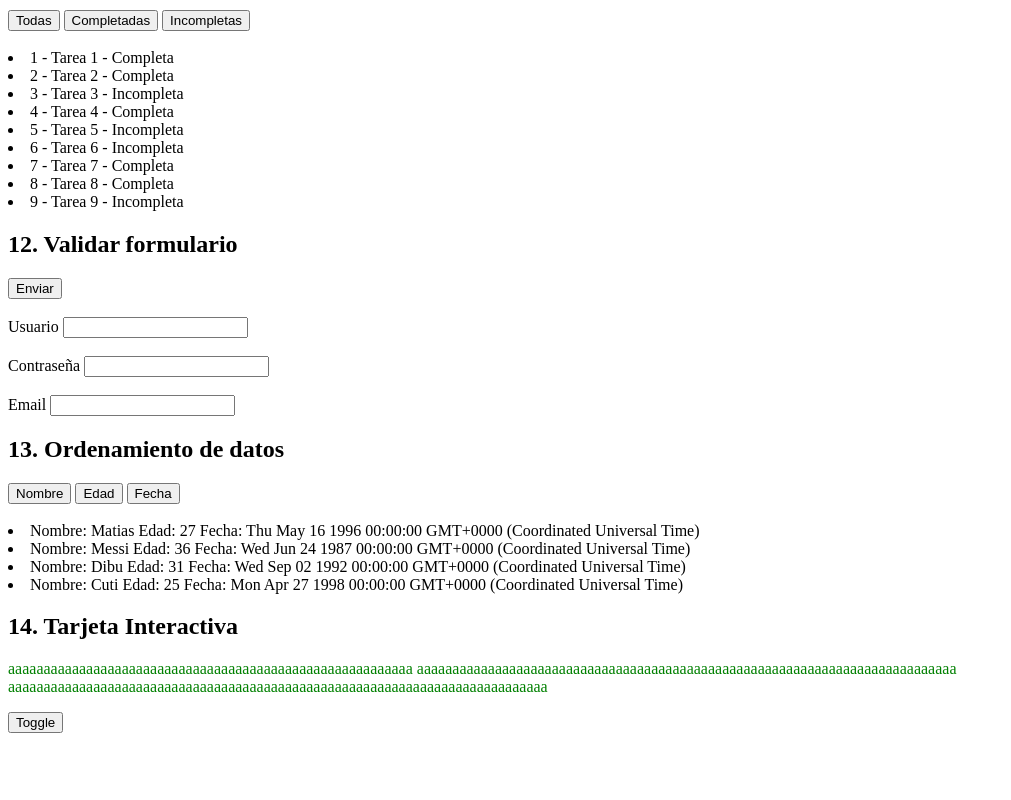
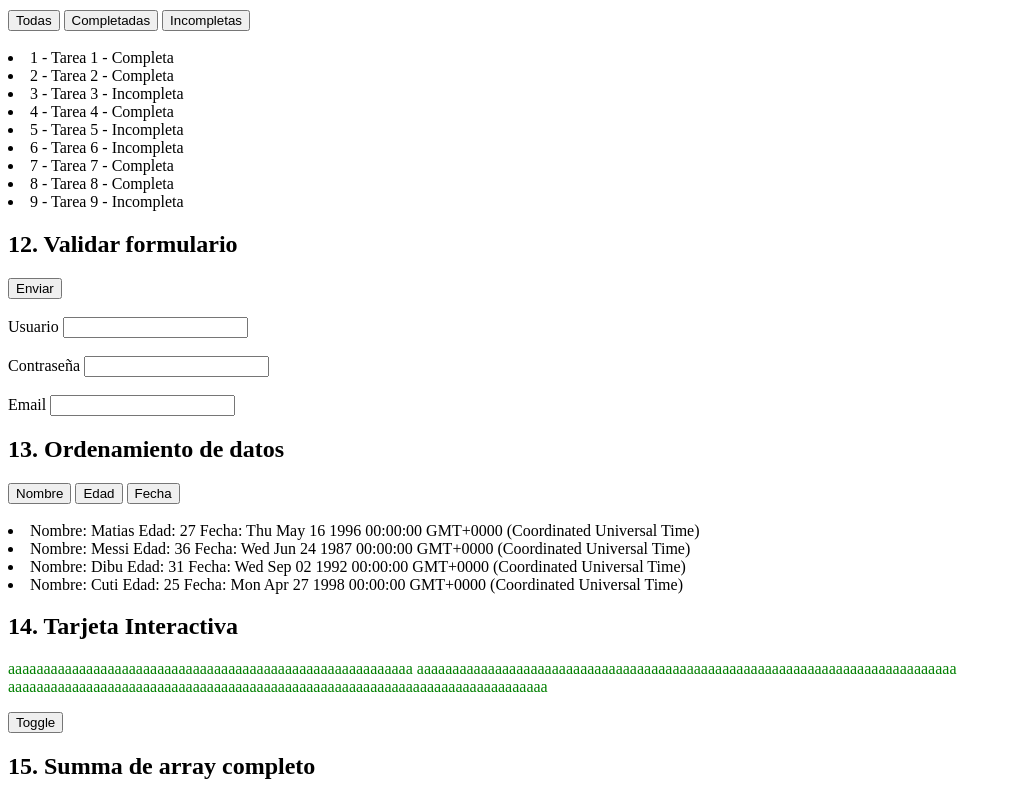
Before and after one commit to matiasmoscone1/practica-ejercicios-logica-programacion-react, a React (Vite) app: page / in a window 1280 px wide. Shown: the part 1869-2669 px from the top of the page, without its empty margins (0-1011 px from the left). Before the commit the page ends 2610 px from the top, so only its background shows below. Built offline with nearby package versions, Linux system fonts and the light colour scheme.

Commit message:
Agregando ejercicio 15

```diff
--- a/src/App.jsx
+++ b/src/App.jsx
@@ -13,6 +13,7 @@ import FiltroDeTareas from './ejercicios/FiltroDeTareas';
 import ValidarFormulario from './ejercicios/ValidarFormulario';
 import OrdenarDatos from './ejercicios/OrdenarDatos';
 import TarjetaInteractiva from './ejercicios/TarjetaInteractiva';
+import SumarArray from './ejercicios/SumarArray';
 
 function App() {
 
@@ -36,6 +37,7 @@ function App() {
     <ValidarFormulario />
     <OrdenarDatos />
     <TarjetaInteractiva />
+    <SumarArray />
     </>
   )
 }
--- /dev/null
+++ b/src/ejercicios/SumarArray.jsx
@@ -0,0 +1,22 @@
+
+//15. Crea un componente de React que tome una lista de números y muestre
+//la suma de todos los elementos en la lista.
+
+
+const SumarArray = () => {
+
+    const array = [];
+
+
+
+    return(<>
+    <div>
+        <h2>15. Summa de array completo</h2>
+
+
+    </div>
+    </>)
+
+}
+
+export default SumarArray;
```
